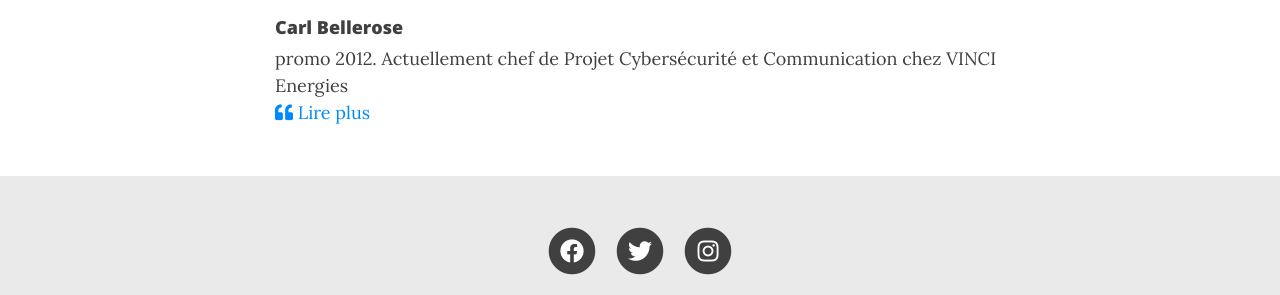
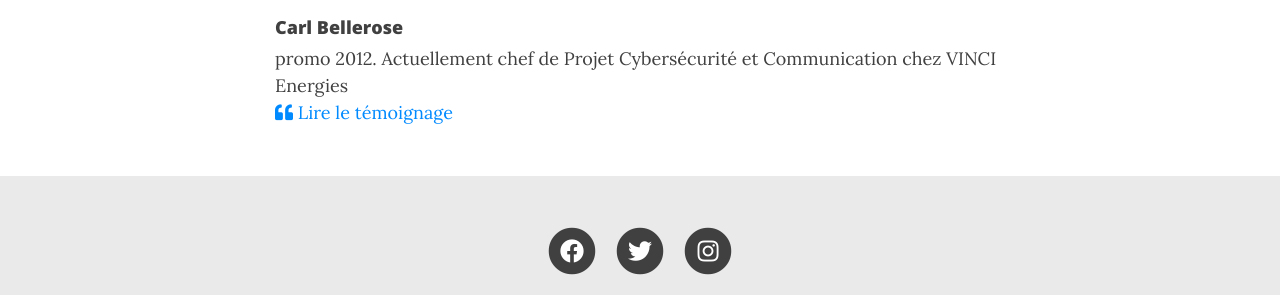
Before and after one commit to cpgesarcelles/cpgesarcelles.github.io, a Jekyll site: the page built from temoignages.md, in a window 1280 px wide and 1032 px high. Shown: the part 622-917 px from the top of the window. Built offline with Jekyll 4.4.1, drawn with Linux system fonts in a browser that asks for light colours; nearby versions of some CDN libraries.

Commit message:
Update list-circles.html

```diff
--- a/_includes/list-circles.html
+++ b/_includes/list-circles.html
@@ -17,7 +17,7 @@
       <div class="item-links">
         {% if item.temoignage %}
           <a class="item-link" href="{{ item.temoignage }}" title="Témoignage">
-            <span class="fa fa-quote-left"> <a href="{{ item.temoignage }}" > Lire plus </a></span>
+            <span class="fa fa-quote-left"> <a href="{{ item.temoignage }}" > Lire le témoignage </a></span>
           </a>
         {% endif %}
         {% if item.github %}
```
